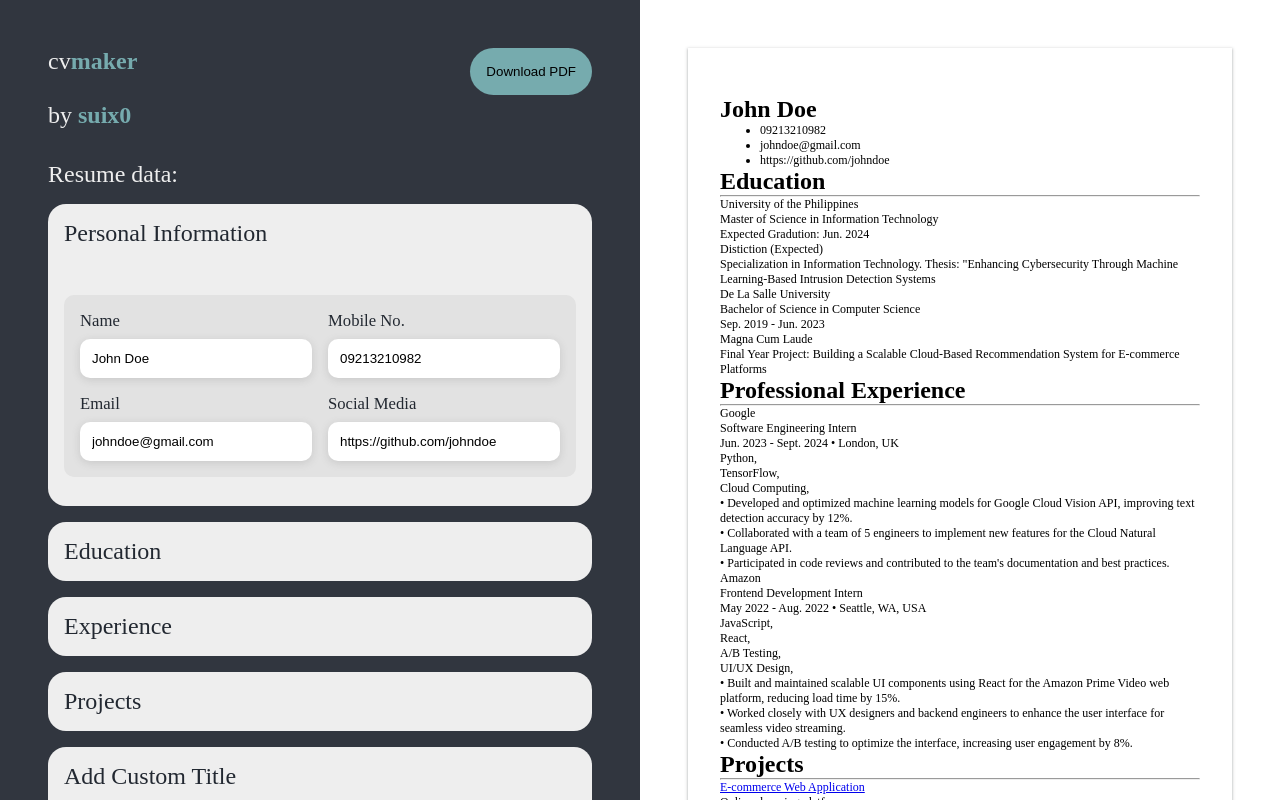
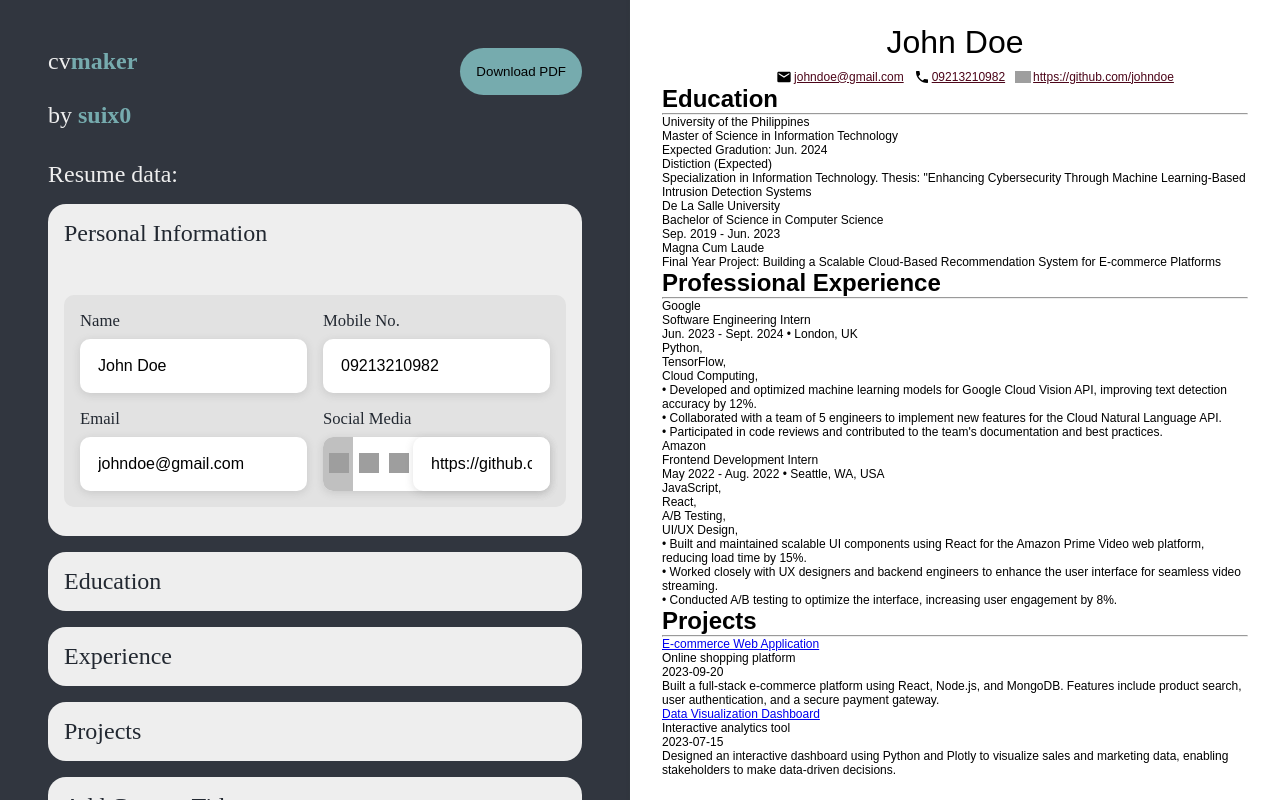
Before and after one commit to suix0/cvmaker, a React (Vite) app: page / in a window 1280 px wide. Shown: the top 800 px of the page. Built offline with nearby package versions, Linux system fonts and the light colour scheme; grey boxes are pictures that could not be loaded.

Commit message:
polished personal info form

```diff
--- a/src/App.css
+++ b/src/App.css
@@ -32,6 +32,22 @@ img {
   fill: var(--thrd-clr);
 }
 
+.socialMediaBtn {
+  border: none;
+  width: 30px;
+  transition: background-color 0.2s ease-out;
+}
+
+.socialMediaBtn:hover {
+  background-color: #c0c0c0 !important;
+  transition: background-color 0.2s ease-in;
+}
+
+.socialMediaBtn > img {
+  width: 20px;
+  height: 20px;
+}
+
 .cvInput {
   display: flex;
   flex-direction: column;
@@ -62,24 +78,25 @@ img {
   cursor: pointer;
 }
 
+.customDeleteBtn {
+  background-color: red;
+  border: none;
+  width: fit-content;
+  height: fit-content;
+  border-radius: 10px;
+}
+
+.customDeleteBtn img {
+  width: 30px;
+  height: auto;
+}
+
 .cvForm {
   display: flex;
   flex-direction: column;
   gap: 1rem;
 
   color: var(--fourth-clr);
-}
-
-.cvDisplayContainer {
-  padding: 3rem;
-  font-size: 12px;
-}
-
-.cvDisplayContainer > div {
-  padding: 3rem 2rem;
-  box-shadow:
-    rgba(60, 64, 67, 0.3) 0px 1px 2px 0px,
-    rgba(60, 64, 67, 0.15) 0px 1px 3px 1px;
 }
 
 /* Styling of section */
@@ -117,7 +134,6 @@ img {
   display: flex;
   flex-direction: column;
   margin-bottom: 0.8rem;
-  flex-wrap: wrap;
   padding: 1rem;
   background-color: #e2e2e2;
   border-radius: 10px;
@@ -145,6 +161,7 @@ img {
 
 .formContainer {
   display: flex;
+  flex: auto;
   gap: 1rem;
 }
 
@@ -156,9 +173,15 @@ img {
   width: 40%;
 }
 
+.socialMediaBtns {
+  gap: 0 !important;
+}
+
 .forms div input,
-.personalForm div input {
-  padding: 12px;
+.personalForm div input,
+textarea {
+  padding: 18px;
+  font-size: 1rem;
   border-radius: 10px;
   border: none;
   box-shadow: rgba(99, 99, 99, 0.2) 0px 2px 8px 0px;
@@ -181,6 +204,18 @@ img {
   background-color: #e2e2e2;
 }
 
+.innerSectionsCustom {
+  display: flex;
+  justify-content: space-between;
+  font-size: smaller;
+  align-items: center;
+  border-radius: 10px;
+}
+
+#socialMedia {
+  width: 100%;
+}
+
 .innerSections p,
 .innerSections1 p {
   margin-left: 0.2rem;
@@ -193,14 +228,21 @@ img {
 .skills {
   border: none;
   outline: none;
-  width: 100%;
 }
 
 .skillsDiv {
-  border: 1px solid black;
   display: flex;
+  align-items: center;
+  padding: 12px;
+  border-radius: 10px;
+  border: none;
+  box-shadow: rgba(99, 99, 99, 0.2) 0px 2px 8px 0px;
+  background-color: rgb(255, 255, 255);
   flex-wrap: wrap;
-  padding: 4px;
+}
+
+.skillsDiv input {
+  box-shadow: none !important;
 }
 
 .skillsDiv div {
@@ -208,6 +250,18 @@ img {
   margin: 0px 4px;
   align-items: center;
   font-size: 12px;
+  background-color: #e4ad4e;
+  padding: 0.3rem;
+  padding-right: 0.8rem;
+  padding-left: 0.8rem;
+  border-radius: 30px;
+  height: fit-content;
+  font-size: 0.8rem;
+}
+
+.skillsDiv button {
+  background-color: transparent;
+  border: none;
 }
 
 .buttonsEdit > button {
--- a/src/App.jsx
+++ b/src/App.jsx
@@ -1,4 +1,5 @@
 import "./App.css";
+import "./Cv.css";
 import { CvInput } from "./components/CvInput";
 
 function App() {
--- /dev/null
+++ b/src/Cv.css
@@ -0,0 +1,37 @@
+.cvDisplayContainer {
+  display: flex;
+  justify-content: center;
+  align-items: center;
+  font-size: 12px;
+}
+
+.cvDisplayContainer > div {
+  width: 650px;
+  height: auto;
+  flex-shrink: none;
+  padding: 2rem 2rem;
+  box-shadow:
+    rgba(60, 64, 67, 0.3) 0px 1px 2px 0px,
+    rgba(60, 64, 67, 0.15) 0px 1px 3px 1px;
+  font-family: Arial, Helvetica, sans-serif;
+}
+
+.personal {
+  display: flex;
+  justify-content: center;
+  align-items: center;
+  flex-direction: column;
+  gap: 0.5rem;
+}
+
+.personal ul {
+  display: flex;
+  gap: 10px;
+}
+
+.personal ul li {
+  list-style: none;
+  text-decoration: underline;
+  color: rgb(76 5 25);
+  font-size: 12px;
+}
--- a/src/components/CustomSection.jsx
+++ b/src/components/CustomSection.jsx
@@ -64,6 +64,7 @@ function CustomSectionForm(props) {
           onChange={props.inputChangeHandler}
           onKeyDown={props.enterHandler}
           data-index={props.index}
+          style={{ width: "100%" }}
         ></textarea>
       </div>
 
--- a/src/components/CvInput.jsx
+++ b/src/components/CvInput.jsx
@@ -9,6 +9,8 @@ import educationData from "../data/educationData";
 import experienceData from "../data/experienceData";
 import projects from "../data/projectsData";
 import edit from "../assets/pencil-box.svg";
+import del from "../assets/delete1.svg";
+import add from "../assets/plus-box.svg";
 
 let nextActiveIndex = 4;
 function CvInput() {
@@ -23,6 +25,7 @@ function CvInput() {
     email: "johndoe@gmail.com",
     socialMedia: "https://github.com/johndoe",
   });
+  const [socialMedia, setSocialMedia] = useState(0); // 0 - linkedin, 1 - github, 2 - X
 
   // Educaton Information state
   const [initialEducationData, setEducationData] = useState(educationData);
@@ -100,6 +103,18 @@ function CvInput() {
     setCustomSectionCvDisplay(newCustomData);
   }
 
+  function handleSocialMediaChange(e) {
+    e.preventDefault();
+    const num = parseInt(e.target.id);
+    if (num === 0) {
+      setSocialMedia(0);
+    } else if (num === 1) {
+      setSocialMedia(1);
+    } else if (num === 2) {
+      setSocialMedia(2);
+    }
+  }
+
   return (
     <main className="main">
       <div className="cvInput">
@@ -129,6 +144,8 @@ function CvInput() {
             onShow={() => setActive(0)}
             personalInfo={personalInfo}
             handleInputChange={handleIputPersonalInfo}
+            socialMediaHandler={handleSocialMediaChange}
+            socialMediaVal={socialMedia}
           ></PersonalInformation>
           <EducationInformation
             isActive={activeIndex === 1}
@@ -183,6 +200,7 @@ function CvInput() {
         <div>
           <PersonalInformationCvOutput
             personalInfo={personalInfo}
+            socialMedia={socialMedia}
           ></PersonalInformationCvOutput>
           <EducationCvDisplay
             educationInfo={educationCvDisplay}
@@ -340,17 +358,23 @@ function CustomSectionInformation(props) {
 
   return (
     <section onClick={props.onShow} className="outerSection">
-      <div className="innerSections">
+      <div className="innerSectionsCustom">
         <h1>{props.customSectionTitle}</h1>
         <button
           data-custom-section-name={props.customSectionTitle}
           onClick={props.deleteHandler}
+          className="customDeleteBtn"
         >
-          Delete
+          <img
+            src={del}
+            alt="trash delete icon"
+            style={{ pointerEvents: "none" }}
+          />
         </button>
       </div>
       {props.isActive && (
         <>
+          <p style={{ marginTop: "3rem" }}></p>
           {props.customSection.customSectionData.map((customData) => (
             <React.Fragment key={customData.id}>
               {formActive === customData.id ? (
@@ -374,7 +398,10 @@ function CustomSectionInformation(props) {
                     </span>
                     {customData.subHeading}
                   </p>
-                  <button onClick={() => setFormActive(customData.id)}>
+                  <button
+                    onClick={() => setFormActive(customData.id)}
+                    className="editBtn"
+                  >
                     <img src={edit} alt="Edit" />
                   </button>
                 </div>
@@ -383,7 +410,9 @@ function CustomSectionInformation(props) {
           ))}
           <div className="innerSections">
             <p>Add Item</p>
-            <button onClick={() => setFormActive(0)}>Add</button>
+            <button onClick={() => setFormActive(0)} className="addBtn">
+              <img src={add} alt="Pencil logo add button" />
+            </button>
           </div>
         </>
       )}
--- a/src/components/Personal.jsx
+++ b/src/components/Personal.jsx
@@ -1,11 +1,54 @@
 export function PersonalInformationCvOutput(props) {
   return (
-    <div>
-      <h1>{props.personalInfo.name}</h1>
+    <div className="personal">
+      <p style={{ fontSize: "2rem" }}>{props.personalInfo.name}</p>
       <ul>
-        <li>{props.personalInfo.number}</li>
-        <li>{props.personalInfo.email}</li>
-        <li>{props.personalInfo.socialMedia}</li>
+        <li style={{ display: "flex", alignItems: "center", gap: "2px" }}>
+          <svg
+            xmlns="http://www.w3.org/2000/svg"
+            viewBox="0 0 24 24"
+            style={{ width: "16px" }}
+          >
+            <title>email</title>
+            <path d="M20,8L12,13L4,8V6L12,11L20,6M20,4H4C2.89,4 2,4.89 2,6V18A2,2 0 0,0 4,20H20A2,2 0 0,0 22,18V6C22,4.89 21.1,4 20,4Z" />
+          </svg>
+          {props.personalInfo.email}
+        </li>
+        <li style={{ display: "flex", alignItems: "center", gap: "2px" }}>
+          <svg
+            xmlns="http://www.w3.org/2000/svg"
+            viewBox="0 0 24 24"
+            style={{ width: "16px" }}
+          >
+            <title>phone</title>
+            <path d="M6.62,10.79C8.06,13.62 10.38,15.94 13.21,17.38L15.41,15.18C15.69,14.9 16.08,14.82 16.43,14.93C17.55,15.3 18.75,15.5 20,15.5A1,1 0 0,1 21,16.5V20A1,1 0 0,1 20,21A17,17 0 0,1 3,4A1,1 0 0,1 4,3H7.5A1,1 0 0,1 8.5,4C8.5,5.25 8.7,6.45 9.07,7.57C9.18,7.92 9.1,8.31 8.82,8.59L6.62,10.79Z" />
+          </svg>
+          {props.personalInfo.number}
+        </li>
+        <li style={{ display: "flex", alignItems: "center", gap: "2px" }}>
+          {props.socialMedia === 0 && (
+            <img
+              style={{ pointerEvents: "none", width: "16px" }}
+              src="https://cdn.jsdelivr.net/gh/devicons/devicon@latest/icons/linkedin/linkedin-plain.svg"
+              className="socialMediaBtnDisplay"
+            />
+          )}
+          {props.socialMedia === 1 && (
+            <img
+              style={{ pointerEvents: "none", width: "16px" }}
+              className="socialMediaBtnDisplay"
+              src="https://cdn.jsdelivr.net/gh/devicons/devicon@latest/icons/github/github-original.svg"
+            />
+          )}
+          {props.socialMedia === 2 && (
+            <img
+              style={{ pointerEvents: "none", width: "16px" }}
+              className="socialMediaBtnDisplay"
+              src="https://cdn.jsdelivr.net/gh/devicons/devicon@latest/icons/twitter/twitter-original.svg"
+            />
+          )}
+          {props.personalInfo.socialMedia}
+        </li>
       </ul>
     </div>
   );
@@ -16,6 +59,8 @@ export function PersonalInformation({
   onShow,
   personalInfo,
   handleInputChange,
+  socialMediaHandler,
+  socialMediaVal,
 }) {
   return (
     <section onClick={onShow} className="outerSection">
@@ -55,6 +100,62 @@ export function PersonalInformation({
             </div>
             <div>
               <label htmlFor="socialMedia">Social Media</label>
+              <div
+                style={{
+                  display: "flex",
+                  flexDirection: "row",
+                  backgroundColor: "rgb(255, 255, 255)",
+                  width: "100%",
+                  borderRadius: "10px",
+                  boxShadow: "rgba(99, 99, 99, 0.2) 0px 2px 8px 0px",
+                }}
+                className="socialMediaBtns"
+              >
+                <button
+                  className="socialMediaBtn"
+                  style={{
+                    borderRadius: "10px 0 0 10px",
+                    backgroundColor:
+                      socialMediaVal === 0 ? "#c0c0c0" : "rgb(255, 255, 255)",
+                  }}
+                  id="0"
+                  onClick={socialMediaHandler}
+                >
+                  <img
+                    style={{ pointerEvents: "none" }}
+                    src="https://cdn.jsdelivr.net/gh/devicons/devicon@latest/icons/linkedin/linkedin-plain.svg"
+                  />
+                </button>
+
+                <button
+                  className="socialMediaBtn"
+                  style={{
+                    backgroundColor:
+                      socialMediaVal === 1 ? "#c0c0c0" : "rgb(255, 255, 255)",
+                  }}
+                  id="1"
+                  onClick={socialMediaHandler}
+                >
+                  <img
+                    style={{ pointerEvents: "none" }}
+                    src="https://cdn.jsdelivr.net/gh/devicons/devicon@latest/icons/github/github-original.svg"
+                  />
+                </button>
+
+                <button
+                  className="socialMediaBtn"
+                  style={{
+                    backgroundColor:
+                      socialMediaVal === 2 ? "#c0c0c0" : "rgb(255, 255, 255)",
+                  }}
+                  id="2"
+                  onClick={socialMediaHandler}
+                >
+                  <img
+                    style={{ pointerEvents: "none" }}
+                    src="https://cdn.jsdelivr.net/gh/devicons/devicon@latest/icons/twitter/twitter-original.svg"
+                  />
+                </button>
                 <input
                   type="text"
                   name="socialMedia"
@@ -63,6 +164,7 @@ export function PersonalInformation({
                   onChange={handleInputChange}
                 />
               </div>
+            </div>
           </form>
         </div>
       )}
--- a/src/components/Projects.jsx
+++ b/src/components/Projects.jsx
@@ -307,7 +307,7 @@ function ProjectSection(props) {
               />
             </div>
           </div>
-          <div className="innerSections">
+          <div className="buttonsEdit">
             <button data-index={props.index} onClick={props.handleDelete}>
               Delete
             </button>
```
Also changed, not shown: src/components/Experience.jsx (+4 -4 lines), src/assets/delete1.svg (added). Lines whose indentation alone changed are shown as unchanged.
